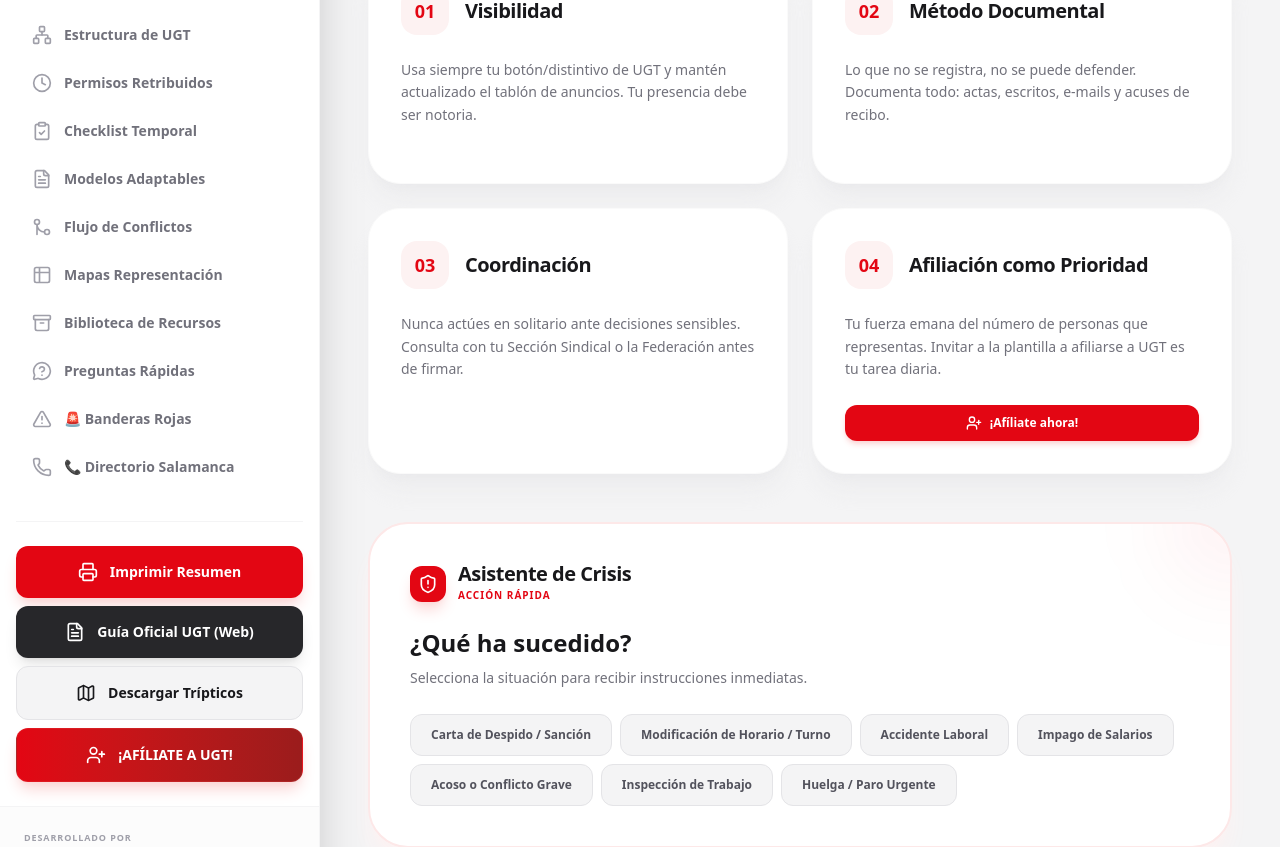
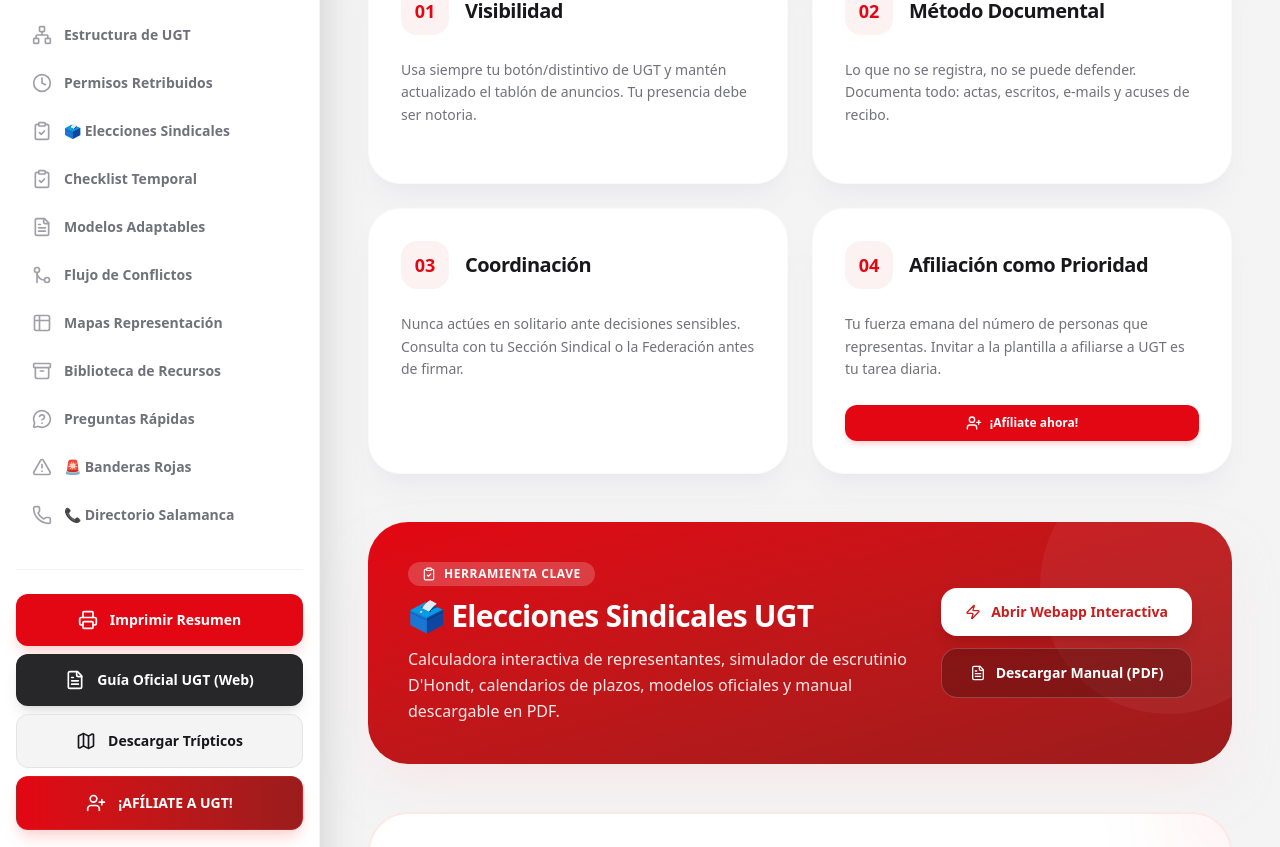
Before and after one commit to UGTSanidadSalamanca/Guia-para-Delegados-y-Delegadas-de-UGT-SP-Salamanca, a React (Vite) app: page / in a window 1280 px wide. Shown: the part 719-1566 px from the top of the page. Built offline with nearby package versions, Linux system fonts and the light colour scheme.

Commit message:
feat: incorporar Módulo 11 de Elecciones Sindicales, enlaces a webapp interactiva y descarga de manual PDF

```diff
--- a/src/components/Views.tsx
+++ b/src/components/Views.tsx
@@ -149,6 +149,45 @@
         </div>
       </div>
 
+      {/* TARJETA DESTACADA ELECCIONES SINDICALES */}
+      <div className="bg-gradient-to-br from-red-600 to-red-800 text-white p-8 md:p-10 rounded-[2.5rem] shadow-2xl shadow-red-200/50 dark:shadow-none relative overflow-hidden">
+        <div className="absolute top-0 right-0 -mr-16 -mt-16 w-64 h-64 rounded-full bg-white/5 pointer-events-none" />
+        <div className="relative z-10 flex flex-col md:flex-row md:items-center justify-between gap-6">
+          <div className="space-y-3 max-w-xl">
+            <span className="inline-flex items-center gap-2 bg-white/20 backdrop-blur-sm px-3.5 py-1 rounded-full text-xs font-black uppercase tracking-wider text-white">
+              <Icon name="ClipboardCheck" className="w-3.5 h-3.5" />
+              Herramienta Clave
+            </span>
+            <h3 className="text-2xl md:text-3xl font-black tracking-tight text-white">
+              🗳️ Elecciones Sindicales UGT
+            </h3>
+            <p className="text-red-100 text-sm md:text-base font-medium leading-relaxed">
+              Calculadora interactiva de representantes, simulador de escrutinio D'Hondt, calendarios de plazos, modelos oficiales y manual descargable en PDF.
+            </p>
+          </div>
+          <div className="flex flex-col sm:flex-row md:flex-col gap-3 shrink-0">
+            <a
+              href="https://guiaeleccionesugt.netlify.app/"
+              target="_blank"
+              rel="noopener noreferrer"
+              className="inline-flex items-center justify-center gap-2.5 bg-white hover:bg-zinc-100 text-red-700 px-6 py-3.5 rounded-2xl text-sm font-black shadow-lg transition-all active:scale-95"
+            >
+              <Icon name="Zap" className="w-4 h-4" />
+              <span>Abrir Webapp Interactiva</span>
+            </a>
+            <a
+              href="https://drive.google.com/file/d/1FR-c149ZreyTDFrO0BVf2-I-TpKZdfxe/view?usp=sharing"
+              target="_blank"
+              rel="noopener noreferrer"
+              className="inline-flex items-center justify-center gap-2.5 bg-red-950/40 hover:bg-red-950/60 text-white border border-white/20 px-6 py-3.5 rounded-2xl text-sm font-bold transition-all active:scale-95"
+            >
+              <Icon name="FileText" className="w-4 h-4" />
+              <span>Descargar Manual (PDF)</span>
+            </a>
+          </div>
+        </div>
+      </div>
+
       <CrisisWizard />
     </div>
   );
@@ -183,17 +222,73 @@
               {section.heading}
             </h3>
             <ul className="space-y-6">
-              {section.body.map((paragraph, pIdx) => (
-                <li key={pIdx} className="flex gap-5 text-zinc-500 dark:text-zinc-400 font-medium leading-relaxed">
-                  <div className="mt-1.5 flex-shrink-0">
-                    <div className="w-2 h-2 rounded-full bg-red-600 shadow-[0_0_10px_rgba(227,6,19,0.3)]" />
-                  </div>
-                  <span className="text-base">{paragraph}</span>
-                </li>
-              ))}
+              {section.body.map((paragraph, pIdx) => {
+                const urlRegex = /(https?:\/\/[^\s]+)/g;
+                const parts = paragraph.split(urlRegex);
+
+                return (
+                  <li key={pIdx} className="flex gap-5 text-zinc-500 dark:text-zinc-400 font-medium leading-relaxed">
+                    <div className="mt-1.5 flex-shrink-0">
+                      <div className="w-2 h-2 rounded-full bg-red-600 shadow-[0_0_10px_rgba(227,6,19,0.3)]" />
+                    </div>
+                    <span className="text-base">
+                      {parts.map((part, i) =>
+                        part.match(urlRegex) ? (
+                          <a
+                            key={i}
+                            href={part}
+                            target="_blank"
+                            rel="noopener noreferrer"
+                            className="text-red-600 dark:text-red-400 hover:underline font-bold break-all"
+                          >
+                            {part}
+                          </a>
+                        ) : (
+                          part
+                        )
+                      )}
+                    </span>
+                  </li>
+                );
+              })}
             </ul>
           </div>
         ))}
+
+        {moduleId === 'modulo-11' && (
+          <div className="bg-gradient-to-br from-red-600 to-red-800 p-8 md:p-10 rounded-[2.5rem] text-white shadow-xl flex flex-col md:flex-row items-center justify-between gap-6">
+            <div className="space-y-2 text-center md:text-left">
+              <span className="inline-flex items-center gap-2 bg-white/20 px-3 py-1 rounded-full text-xs font-black uppercase tracking-wider text-white">
+                <Icon name="ClipboardCheck" className="w-3.5 h-3.5" />
+                Herramientas Oficiales
+              </span>
+              <h4 className="text-2xl font-black text-white">Manual Interactivo de Elecciones</h4>
+              <p className="text-red-100 text-sm max-w-md">
+                Calculadora de representantes, simulador D'Hondt, calendario de plazos y modelos para delegados.
+              </p>
+            </div>
+            <div className="flex flex-col sm:flex-row gap-3 shrink-0 w-full md:w-auto">
+              <a
+                href="https://guiaeleccionesugt.netlify.app/"
+                target="_blank"
+                rel="noopener noreferrer"
+                className="inline-flex items-center justify-center gap-2 bg-white text-red-700 px-6 py-3.5 rounded-2xl font-black text-sm hover:bg-zinc-100 shadow-md transition-all active:scale-95 text-center"
+              >
+                <Icon name="Zap" className="w-4 h-4" />
+                <span>Abrir Webapp</span>
+              </a>
+              <a
+                href="https://drive.google.com/file/d/1FR-c149ZreyTDFrO0BVf2-I-TpKZdfxe/view?usp=sharing"
+                target="_blank"
+                rel="noopener noreferrer"
+                className="inline-flex items-center justify-center gap-2 bg-red-950/40 text-white border border-white/20 px-6 py-3.5 rounded-2xl font-bold text-sm hover:bg-red-950/60 transition-all active:scale-95 text-center"
+              >
+                <Icon name="FileText" className="w-4 h-4" />
+                <span>Descargar PDF</span>
+              </a>
+            </div>
+          </div>
+        )}
       </div>
     </div>
   );
--- a/src/data.ts
+++ b/src/data.ts
@@ -402,6 +402,64 @@
         }
       ]
     }
+  },
+  {
+    id: 'modulo-11',
+    title: '🗳️ Elecciones Sindicales',
+    icon: 'ClipboardCheck',
+    content: {
+      subtitle: 'La base de tu poder representativo: cómo se organizan y ganan las elecciones',
+      sections: [
+        {
+          heading: '¿Qué son y por qué importan?',
+          body: [
+            'Las elecciones sindicales son el mecanismo democrático por el que los trabajadores eligen a sus representantes (Delegados de Personal o miembros del Comité de Empresa).',
+            'Su resultado determina qué sindicatos son más representativos y por tanto quiénes participan en la negociación colectiva, el diálogo social y los acuerdos con la Administración.',
+            'Para UGT, cada voto y cada acta de elecciones sindicales es la fuente directa de su legitimidad y su capacidad de representación. Ganar elecciones = más fuerza negociadora.'
+          ]
+        },
+        {
+          heading: 'Quién puede convocarlas y cuándo',
+          body: [
+            'Pueden promoverlas: las organizaciones sindicales más representativas, las que cuenten con al menos el 10% de representantes en la empresa, y los propios trabajadores (33% de la plantilla, con un mínimo de 3 personas).',
+            'El preaviso debe presentarse ante la oficina pública dependiente de la autoridad laboral con al menos 10 días hábiles de antelación al inicio del proceso.',
+            'Los mandatos son de 4 años. Pueden convocarse nuevas elecciones antes de su finalización si así lo acuerdan los legitimados.'
+          ]
+        },
+        {
+          heading: 'Requisitos para ser candidato/a',
+          body: [
+            'Tener más de 18 años y una antigüedad mínima de 3 meses en la empresa (salvo que el convenio establezca otro plazo).',
+            'No haber sido objeto de sanción firme de suspensión de empleo y sueldo en el último año.',
+            'Las listas deben presentarse en los plazos establecidos en el calendario electoral ante la Mesa Electoral.'
+          ]
+        },
+        {
+          heading: 'El escrutinio: Sistema D\'Hondt (Comités de Empresa)',
+          body: [
+            'Para los Comités de Empresa (50+ trabajadores), los votos se cuentan por el sistema proporcional D\'Hondt.',
+            'Cómo funciona: los votos de cada candidatura se dividen sucesivamente por 1, 2, 3... y los puestos se asignan a los cocientes más altos hasta cubrir todos los escaños.',
+            'Ejemplo con 3 puestos: UGT 100 votos, CCOO 60 votos → cocientes: UGT (100, 50, 33), CCOO (60, 30). Resultado: UGT 2 escaños, CCOO 1.',
+            'Para Delegados de Personal (menos de 50 trabajadores): sistema mayoritario, gana quien más votos obtiene individualmente.'
+          ]
+        },
+        {
+          heading: 'La Mesa Electoral',
+          body: [
+            'La Mesa Electoral gestiona todo el proceso: admite candidaturas, supervisa la votación, realiza el escrutinio y levanta el acta.',
+            'Está formada por el trabajador de mayor antigüedad, el de mayor edad y el de menor edad en la empresa.',
+            'Cualquier incidencia, impugnación de candidatura o reclamación debe dirigirse a la Mesa Electoral en los plazos establecidos.'
+          ]
+        },
+        {
+          heading: '🔧 Herramienta Interactiva: Manual de Elecciones UGT',
+          body: [
+            'Accede a la webapp oficial con calculadora de representantes, simulador de escrutinio D\'Hondt, calendarios de plazos y modelos de documentos: https://guiaeleccionesugt.netlify.app/',
+            'Descarga el manual completo en PDF: https://drive.google.com/file/d/1FR-c149ZreyTDFrO0BVf2-I-TpKZdfxe/view?usp=sharing'
+          ]
+        }
+      ]
+    }
   }
 ];
 
@@ -791,5 +849,14 @@
       { titulo: "Doctrina del Tribunal Constitucional sobre Libertad Sindical", url: "https://hj.tribunalconstitucional.es/es/Resolucion/Show/4253" },
       { titulo: "Sentencia sobre Crédito Horario (Septiembre 2025)", url: "https://www.aparicioasociados.net/wp-content/uploads/2025/10/STS-18-septiembre-2025.pdf" }
     ]
+  },
+  {
+    id: "elecciones",
+    title: "🗳️ Elecciones Sindicales",
+    icon: "ClipboardCheck",
+    links: [
+      { titulo: "Manual Interactivo de Elecciones UGT (Webapp: calculadora, simulador D'Hondt, modelos)", url: "https://guiaeleccionesugt.netlify.app/" },
+      { titulo: "Manual de Elecciones Sindicales UGT (Descargar PDF)", url: "https://drive.google.com/file/d/1FR-c149ZreyTDFrO0BVf2-I-TpKZdfxe/view?usp=sharing" }
+    ]
   }
 ];
```
